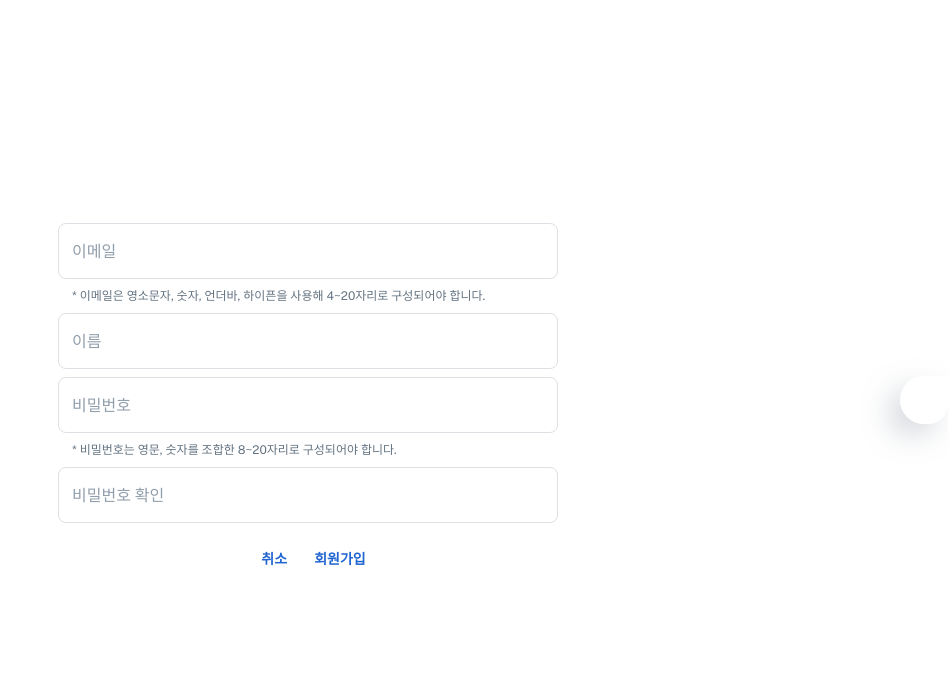
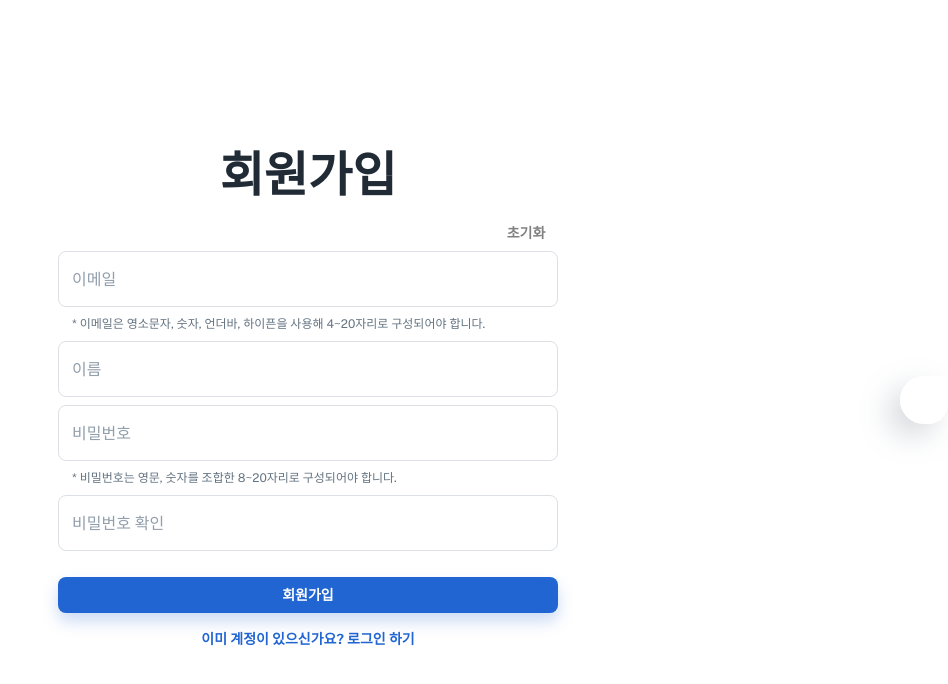
Before and after one commit to mihyunli/onboarding-frontend, a React (Create React App) app: page /signup in a window 1280 px wide. Shown: the top 684 px of the page, without its empty margins (332-1280 px from the left). Built offline with nearby package versions, Linux system fonts and the light colour scheme; some icons are missing.

Commit message:
fix: 회원가입, 로그인폼 버튼 위치 수정

```diff
--- a/src/pages/auth/Login.tsx
+++ b/src/pages/auth/Login.tsx
@@ -1,5 +1,5 @@
 // @mui
-import { Grid, Button, TextField } from '@mui/material';
+import { Grid, Button, TextField, Typography } from '@mui/material';
 
 // hooks
 import { useNavigate } from 'react-router-dom';
@@ -42,6 +42,9 @@ export default function Login() {
       style={{ minHeight: '100vh' }}
     >
       <Grid style={{ width: '400px' }}>
+        <Typography variant="h2" component="div" gutterBottom align="center">
+          로그인
+        </Typography>
         <TextField
           type="text"
           placeholder="이메일"
@@ -64,9 +67,11 @@ export default function Login() {
           style={{ marginBottom: '8px' }}
           onChange={handleChange}
         />
-        <Grid container justifyContent="center">
-          <Button onClick={handleLogin}>로그인</Button>
-          <Button onClick={moveToSignUpPage}>회원가입</Button>
+        <Grid container direction="column" justifyContent="center">
+          <Button variant="contained" style={{ margin: '8px 0px' }} onClick={handleLogin}>
+            로그인
+          </Button>
+          <Button onClick={moveToSignUpPage}>계정이 없으신가요? 회원가입 하기</Button>
         </Grid>
       </Grid>
     </Grid>
--- a/src/pages/auth/SignUp.tsx
+++ b/src/pages/auth/SignUp.tsx
@@ -1,5 +1,5 @@
 // @mui
-import { Button, TextField, Grid } from '@mui/material';
+import { Button, TextField, Grid, Typography } from '@mui/material';
 
 // hooks
 import { useNavigate } from 'react-router-dom';
@@ -17,7 +17,7 @@ export default function SignUp() {
     confirmPassword: '',
   };
 
-  const { values, handleChange, errors, handleSubmit } = useForm(defaultValues);
+  const { values, handleChange, errors, handleSubmit, resetForm } = useForm(defaultValues);
 
   const handleSignUp = async () => {
     const result = await handleSubmit({
@@ -46,6 +46,14 @@ export default function SignUp() {
         style={{ minHeight: '100vh' }}
       >
         <Grid style={{ width: '500px' }}>
+          <Typography variant="h2" component="div" gutterBottom align="center">
+            회원가입
+          </Typography>
+          <Grid container justifyContent="end">
+            <Button style={{ color: 'grey' }} onClick={resetForm}>
+              초기화
+            </Button>
+          </Grid>
           <TextField
             type="email"
             placeholder="이메일"
@@ -95,9 +103,11 @@ export default function SignUp() {
             fullWidth
             onChange={handleChange}
           />
-          <Grid container justifyContent="center">
-            <Button onClick={moveToLoginPage}>취소</Button>
-            <Button onClick={handleSignUp}>회원가입</Button>
+          <Grid container direction="column" justifyContent="center">
+            <Button variant="contained" style={{ margin: '8px 0px' }} onClick={handleSignUp}>
+              회원가입
+            </Button>
+            <Button onClick={moveToLoginPage}>이미 계정이 있으신가요? 로그인 하기</Button>
           </Grid>
         </Grid>
       </Grid>
```
